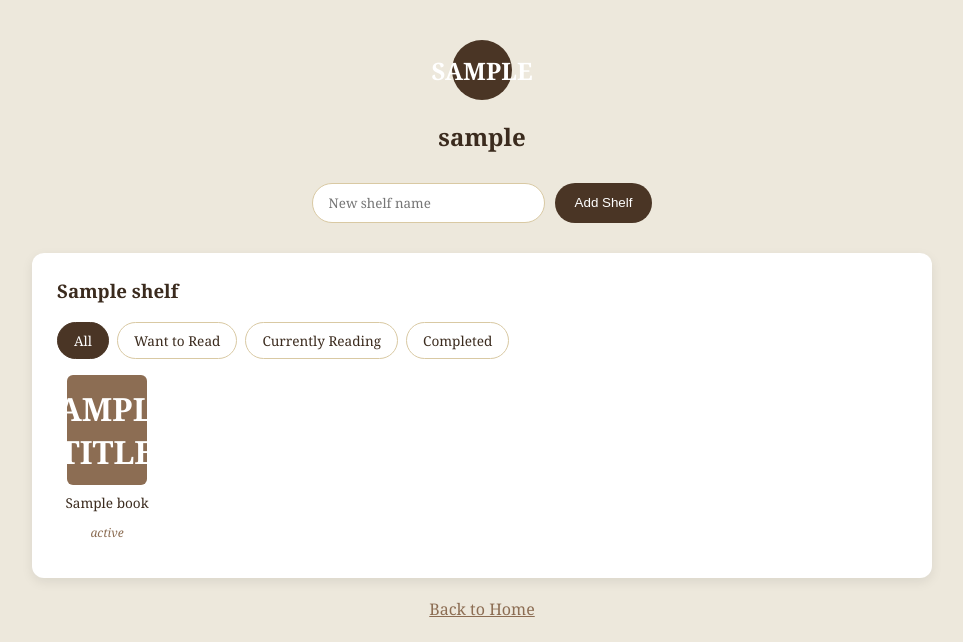
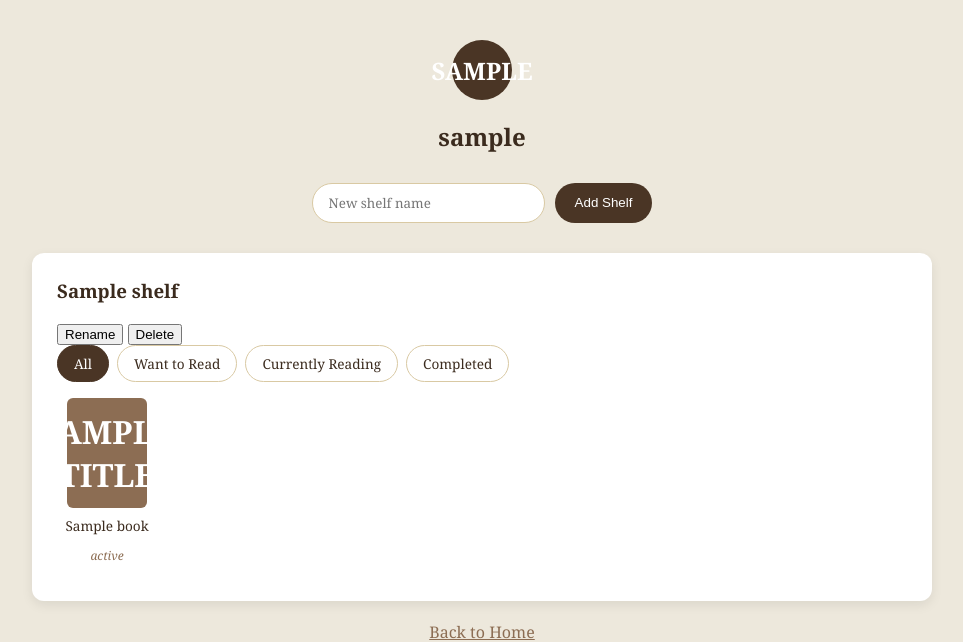
Before and after one commit to rithi-shaa/CSP-2620--GROUP-23, a Flask app: template templates/shelves.html in a window 1280 px wide. Shown: the top 642 px of the page, without its empty margins (158-1121 px from the left). Run offline with Flask 3, Linux system fonts and the light colour scheme; the template is opened without the code that fills it: most values are stand-ins (such as "Sample title", 1, 10 or a date in 2020).

Commit message:
update shelves.html to add delete shelf action

```diff
--- a/templates/shelves.html
+++ b/templates/shelves.html
@@ -30,7 +30,16 @@
     <div class="shelves-list">
     {% for shelf in shelves %}
         <div class="shelf-card">
-            <h3>{{ shelf.shelf_name }}</h3>
+            <div class="shelf-header">
+                <h3>{{ shelf.shelf_name }}</h3>
+                <div class="shelf-actions">
+                    <button class="rename-toggle" onclick="toggleRename({{ shelf.shelf_id }})">Rename</button>
+                    <form action="{{ url_for('delete_shelf') }}" method="POST" style="display:inline;" onsubmit="return confirm('Delete this shelf? This cannot be undone.');">
+                        <input type="hidden" name="shelf_id" value="{{ shelf.shelf_id }}">
+                        <button type="submit" class="delete-btn">Delete</button>
+                    </form>
+                </div>
+            </div>
 
             {% if shelf.books %}
                 <div class="filter-tabs" data-shelf="{{ shelf.shelf_id }}">
```
